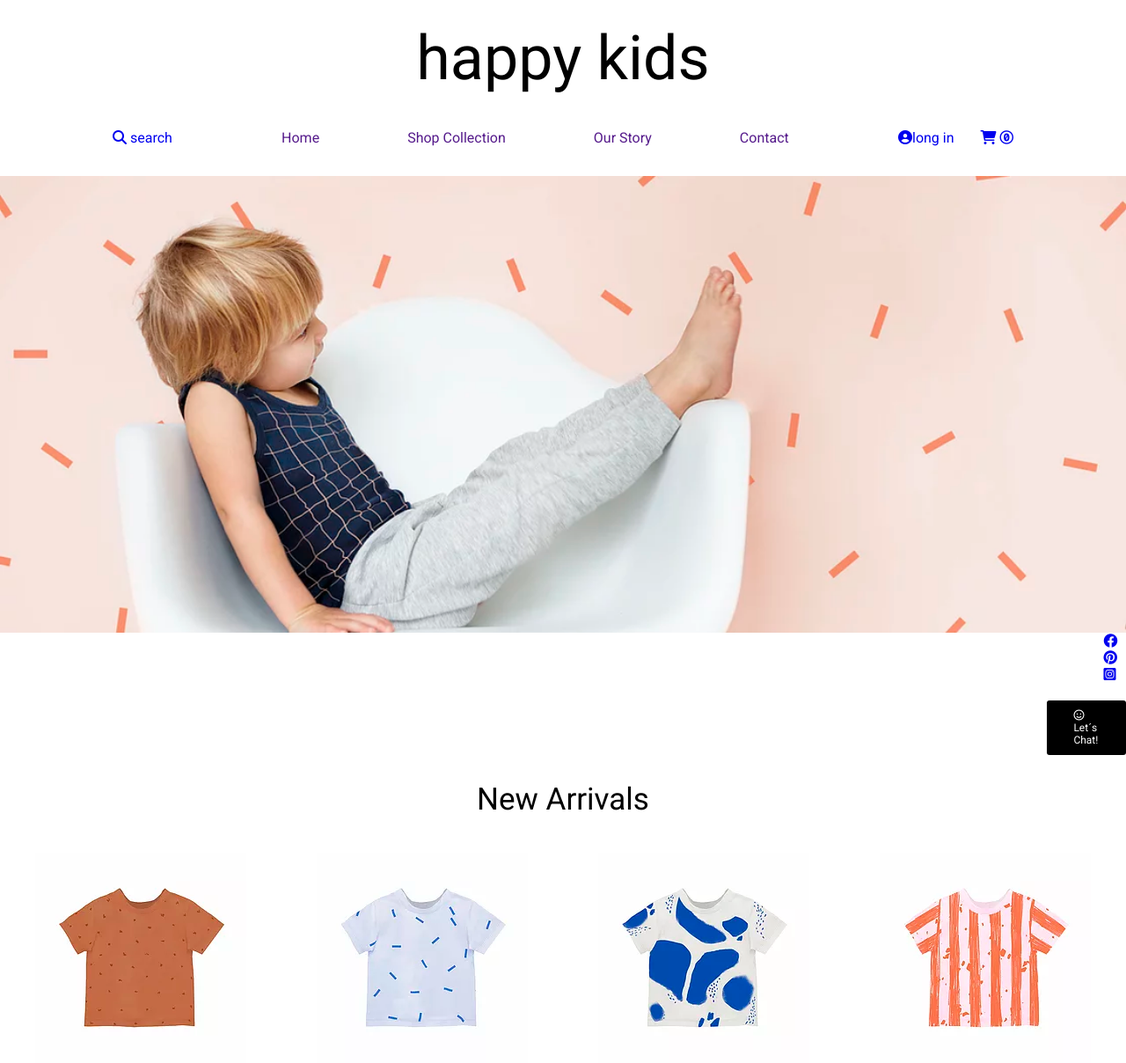
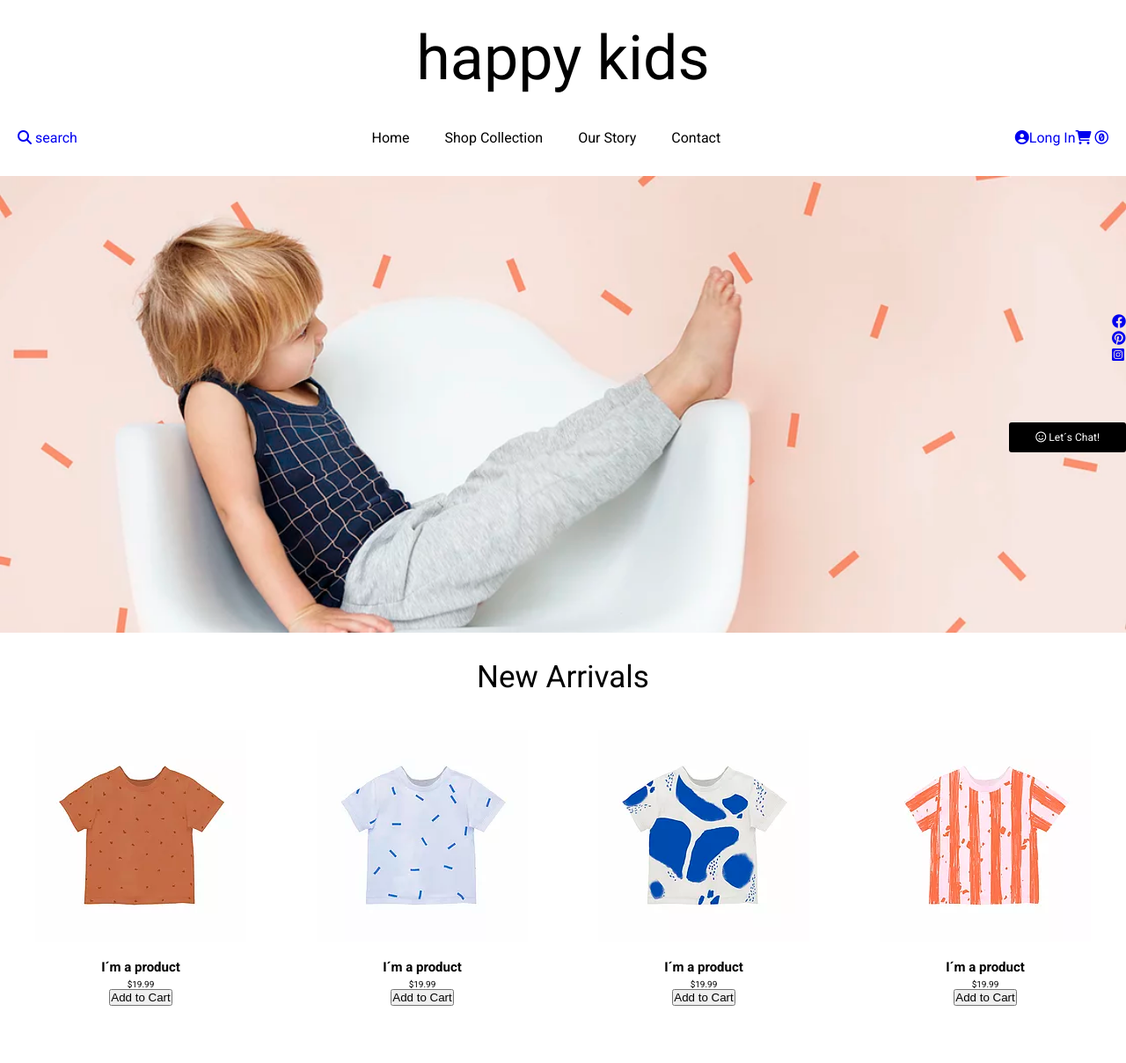
Before and after one commit to Manuel-GarCer/curso-desarrollo-web, a PHP site: page / in a window 1280 px wide. Shown: the top 1208 px of the page at 88% size. Run offline with PHP 8.4, Linux system fonts and the light colour scheme.

Commit message:
tarea ya ok para pc

```diff
--- a/01 HTML y CSS/05 Tarea/css/estilos.css
+++ b/01 HTML y CSS/05 Tarea/css/estilos.css
@@ -24,9 +24,6 @@
 }
 
 .contenedor {
-  width: 100%;
-  margin-left: auto;
-  margin-right: auto;
   font-family: "Roboto", sans-serif;
 }
 
@@ -316,36 +313,35 @@
 }
 
 .nav {
-  margin: 2.5rem 0;
   position: fixed;
   width: 100%;
   top: 0;
+  z-index: 1;
+  padding: 2.5rem 0;
+  background-color: white;
 }
 .nav__contenedor {
-  justify-content: center;
-  align-items: center;
+  padding: 0 2rem;
 }
 .nav__contenedor__caja {
   display: flex;
   justify-content: space-between;
-  padding: 0 0;
 }
 .nav__contenedor__caja__menu1 {
-  padding: 0 0 0 10%;
   text-transform: lowercase;
+  color: black;
 }
 .nav__contenedor__caja__menu2 {
   display: flex;
   justify-content: space-between;
 }
-.nav__contenedor__caja__menu2__item {
-  padding: 0 5rem;
+.nav__contenedor__caja__menu2__item--link {
+  padding: 0 2rem;
+  color: black;
 }
 .nav__contenedor__caja__menu3 {
-  padding: 0 10% 0 0;
   display: flex;
-  gap: 0 30px;
-  text-transform: lowercase;
+  color: black;
 }
 
 .portada__contenedor {
@@ -353,19 +349,27 @@
   margin-left: auto;
   margin-right: auto;
   margin: 20rem 0 3rem 0;
+  position: relative;
 }
 .portada__contenedor__caja1 {
-  margin-left: 98%;
   display: flex;
   flex-direction: column;
+  position: absolute;
+  right: 0;
+  top: 30%;
 }
 .portada__contenedor__caja2 {
-  margin-left: 93%;
+  position: absolute;
+  right: 0;
+  top: 50%;
 }
 
 .productos__contenedor__caja {
   display: flex;
   justify-content: space-around;
+}
+.productos__contenedor__caja__item__imgBox img {
+  width: 100%;
 }
 
 .tienda__contenedor__cajaMayor {
--- a/01 HTML y CSS/05 Tarea/index.html
+++ b/01 HTML y CSS/05 Tarea/index.html
@@ -14,7 +14,7 @@
 <body>
     <section class="nav">
         <div class="nav__contenedor contenedor">
-            <p class="nav__contenedor text-center font-size-xl pb-4">happy kids</p>
+            <p class="nav__contenedor--titulo text-center font-size-xl pb-4">happy kids</p>
             <div class="nav__contenedor__caja font-size-m">
                 <div class="nav__contenedor__caja__menu1">
                     <a href="#">
@@ -22,10 +22,14 @@
                     </a>
                 </div>
                 <div class="nav__contenedor__caja__menu2">
-                    <li class="nav__contenedor__caja__menu2__item"><a href="" class="nav__contenedor__caja--menu2__item--link">Home</a></li>
-                    <li class="nav__contenedor__caja__menu2__item"><a href="" class="nav__contenedor__caja--menu2__item--link">Shop Collection</a></li>
-                    <li class="nav__contenedor__caja__menu2__item"><a href="" class="nav__contenedor__caja--menu2__item--link">Our Story</a></li>
-                    <li class="nav__contenedor__caja__menu2__item"><a href="" class="nav__contenedor__caja--menu2__item--link">Contact</a></li>
+                    <li class="nav__contenedor__caja__menu2__item">
+                        <a href="" class="nav__contenedor__caja__menu2__item--link">Home</a></li>
+                    <li class="nav__contenedor__caja__menu2__item">
+                        <a href="" class="nav__contenedor__caja__menu2__item--link">Shop Collection</a></li>
+                    <li class="nav__contenedor__caja__menu2__item">
+                        <a href="" class="nav__contenedor__caja__menu2__item--link">Our Story</a></li>
+                    <li class="nav__contenedor__caja__menu2__item">
+                        <a href="" class="nav__contenedor__caja__menu2__item--link">Contact</a></li>
                 </div>
                 <div class="nav__contenedor__caja__menu3">
                     <a href="#">
--- a/01 HTML y CSS/05 Tarea/sass/base/_constante.scss
+++ b/01 HTML y CSS/05 Tarea/sass/base/_constante.scss
@@ -3,10 +3,8 @@
 $font-roboto:'Roboto', sans-serif;
 
 .contenedor{
-    width: 100%;
-    margin-left: auto;
-    margin-right: auto;
     font-family: $font-roboto;
+
 }
 
 .text-center{
```
Also changed, not shown: 01 HTML y CSS/05 Tarea/sass/modules/_nav.scss (+17 -9 lines), 01 HTML y CSS/05 Tarea/sass/modules/_portada.scss (+12 -4 lines), 01 HTML y CSS/05 Tarea/sass/modules/_productos.scss (+8 -0 lines), 01 HTML y CSS/05 Tarea/sass/base/_base.scss (line endings or trailing spaces), 1 other file.
